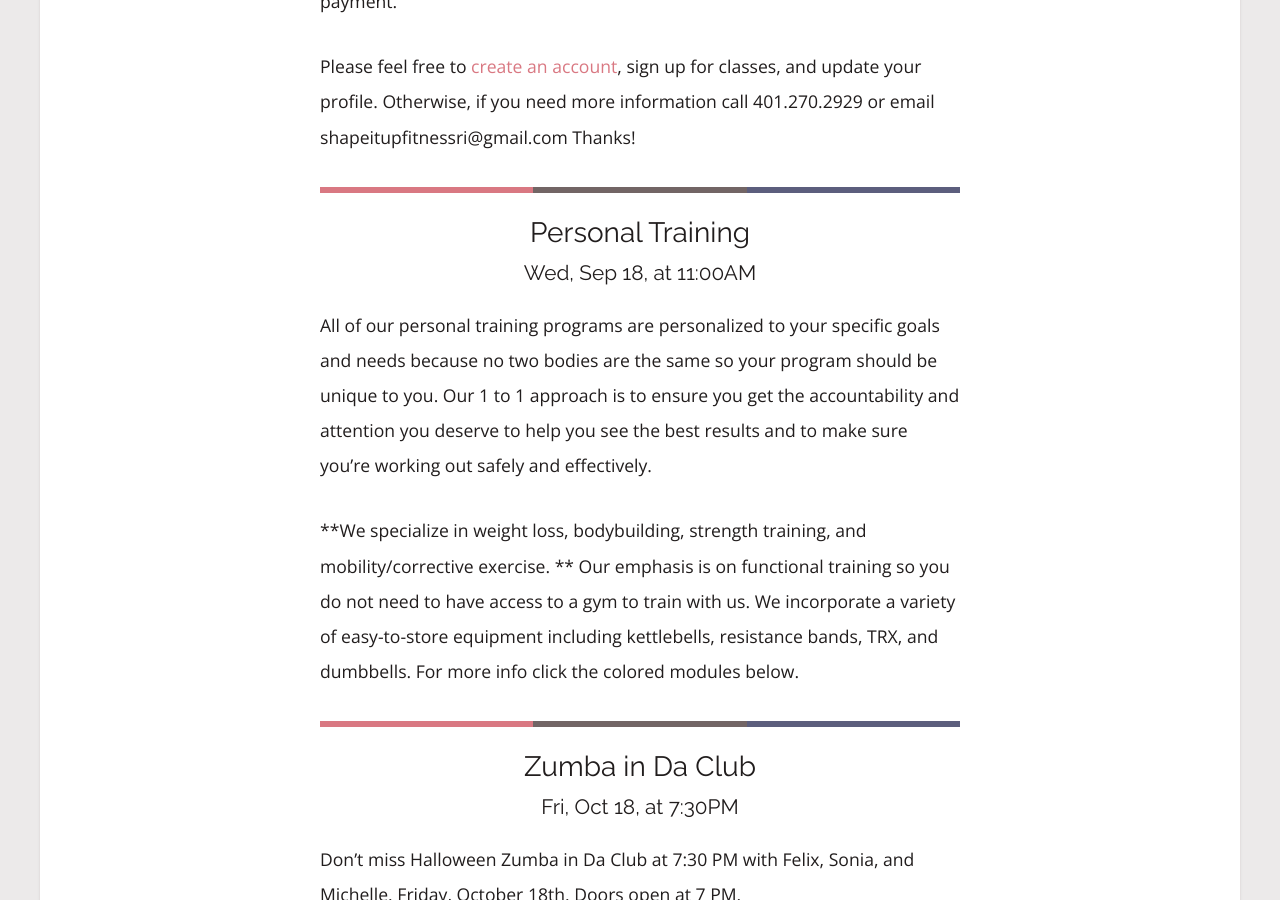
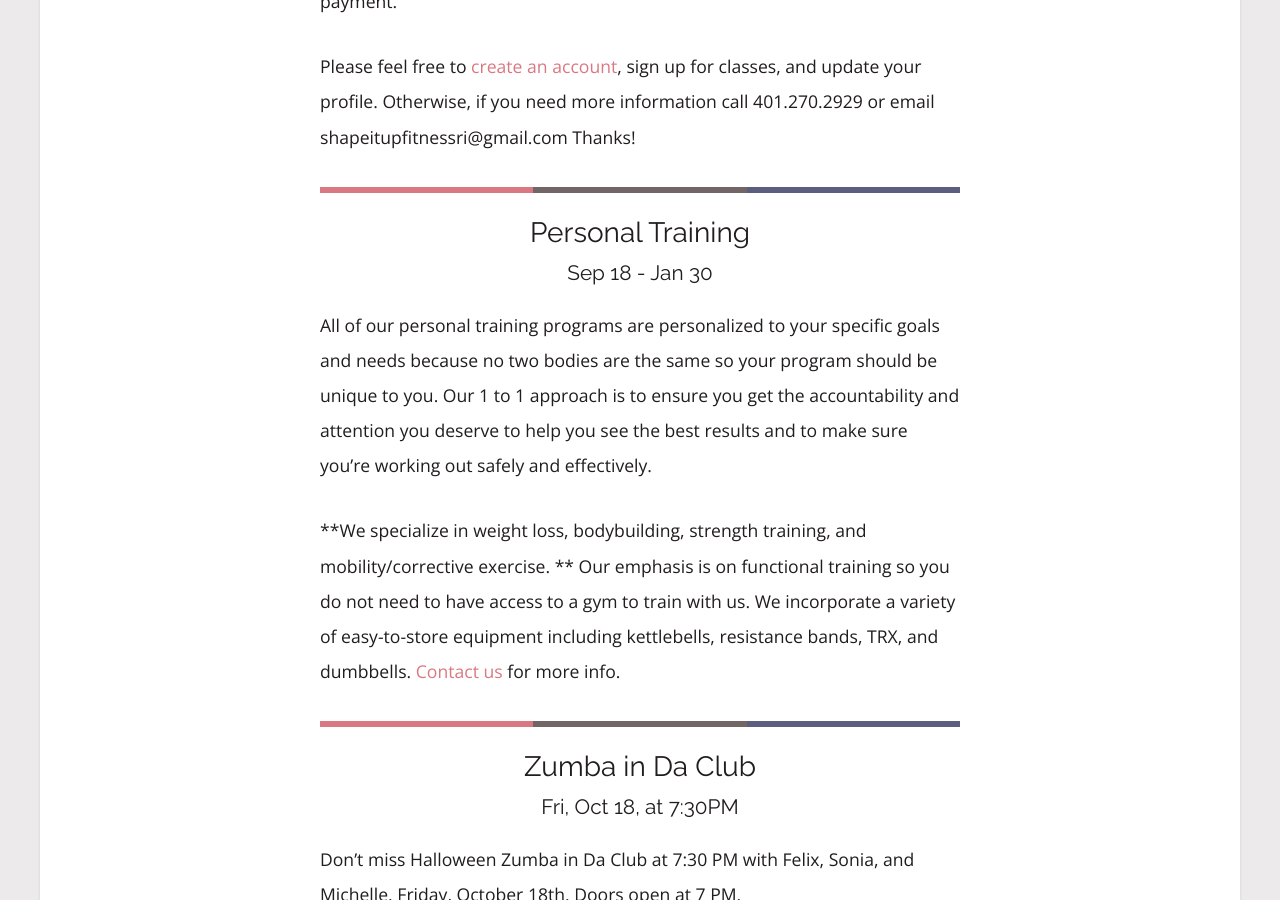
Before and after one commit to rwstone/shapeitup, a Jekyll site: the page built from events/index.md, in a window 1280 px wide and 900 px high, scrolled down 947 px. Built offline with Jekyll 4.4.1, drawn with Linux system fonts in a browser that asks for light colours; some web fonts are replaced.

Commit message:
Updated Personal Training

```diff
--- a/_events/personal-training.markdown
+++ b/_events/personal-training.markdown
@@ -32,4 +32,4 @@
 
 All of our personal training programs are personalized to your specific goals and needs because no two bodies are the same so your program should be unique to you. Our 1 to 1 approach is to ensure you get the accountability and attention you deserve to help you see the best results and to make sure you’re working out safely and effectively.
 
-**We specialize in weight loss, bodybuilding, strength training, and mobility/corrective exercise. ** Our emphasis is on functional training so you do not need to have access to a gym to train with us. We incorporate a variety of easy-to-store equipment including kettlebells, resistance bands, TRX, and dumbbells. For more info click the colored modules below.
+**We specialize in weight loss, bodybuilding, strength training, and mobility/corrective exercise. ** Our emphasis is on functional training so you do not need to have access to a gym to train with us. We incorporate a variety of easy-to-store equipment including kettlebells, resistance bands, TRX, and dumbbells. [Contact us](https://shapeitupnutritionfitness.com/contact/) for more info.
```
Also changed, not shown: other parts of _events/personal-training.markdown (+1 -1 lines).
